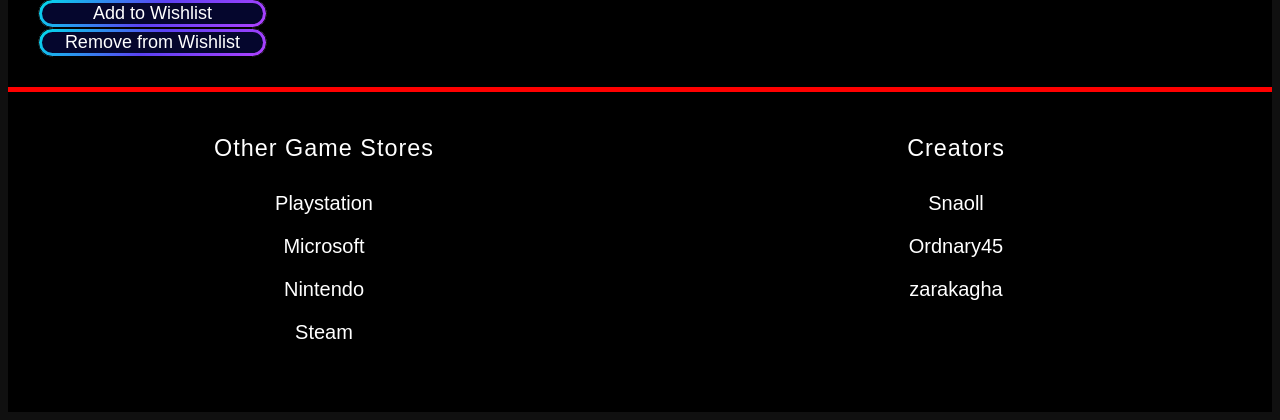
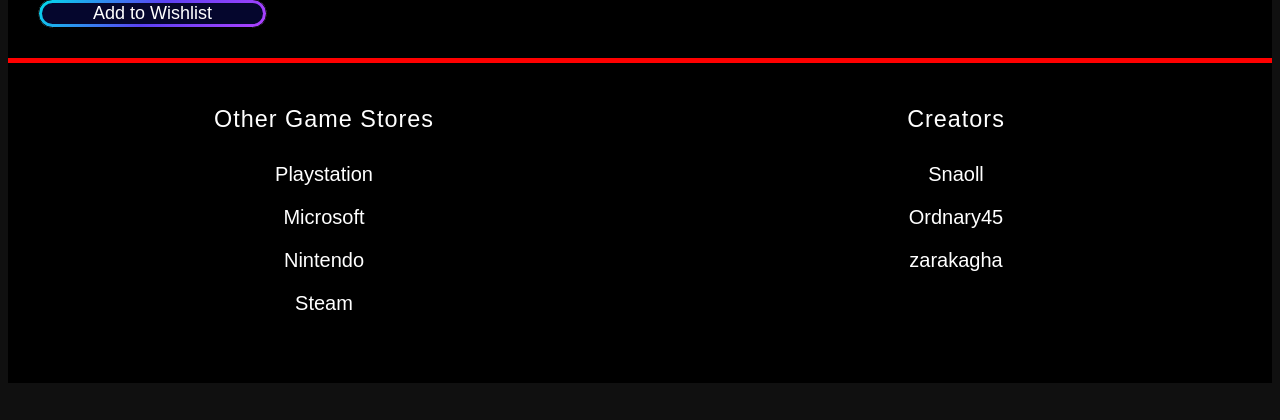
Before and after one commit to zarakagha/GameScout, a Flask app: page /gamedetail/1 in a window 1280 px wide. Shown: the part 1026-1446 px from the top of the page. After the commit the page ends 1409 px from the top, so only its background shows below. Run offline with Flask 3, Linux system fonts and the light colour scheme; data that the repository does not hold is empty; some web fonts are replaced.

Commit message:
Observer pattern addObserver and removeObserver implemented and functioning, changes to gamedetail HTML, and wishlist
added and removed wishlist buttons

```diff
--- a/app.py
+++ b/app.py
@@ -19,6 +19,7 @@ import re
 import threading
 from backend.sessionVariables import SessionData
 from backend.API import API
+from backend.gameobserver import WishlistGame
 
 
 
@@ -206,14 +207,14 @@ def addtowishlist(game):
 
      userid= session['userid']
 
-     sql = "SELECT * FROM WishList WHERE userID = %s AND gameID = %s;"
-     gameexists = WishList.select(sql,userid,game_id)
+     #sql = "SELECT * FROM WishList WHERE userID = %s AND gameID = %s;"
+     #gameexists = WishList.select(sql,userid,game_id)
+     game_added = WishlistGame.AddObserver(userid, game_id, game_price)
 
-
-     if gameexists:
+     if not game_added:
           return redirect('/wishlist')
 
-     WishList.insert(userid,game_id,game_price)
+     #WishList.insert(userid,game_id,game_price)
      api.addToWishList(game_id)
 
 
@@ -230,13 +231,16 @@ def removefromwishlist(game):
 
      userid= session['userid']
 
-     sql = "SELECT * FROM WishList WHERE userID = %s AND gameID = %s;"
-     usergameslist = WishList.select(sql,userid,game_id)
-     if not usergameslist:
+     #sql = "SELECT * FROM WishList WHERE userID = %s AND gameID = %s;"
+     #usergameslist = WishList.select(sql,userid,game_id)
+
+     GameRemoved = WishlistGame.RemoveObserver(userid, game_id)
+
+     if not GameRemoved:
           redirect('/wishlist')
 
-     sql = "DELETE FROM WishList WHERE userID = %s AND gameID = %s;"
-     WishList.remove(sql,userid,game_id)
+     #sql = "DELETE FROM WishList WHERE userID = %s AND gameID = %s;"
+     #WishList.remove(sql,userid,game_id)
 
      for i,j in sessionData.gamedetailDict.items():
           if j[4] == game_id:
--- a/templates/game.html
+++ b/templates/game.html
@@ -51,13 +51,6 @@
                     </button>
                 </form>
                 {% endfor %}
-
-                <form action="{{url_for('removefromwishlist',game=value)}}" method="GET" id="notWishlist">
-                    <button class="game-btn" role="button">
-                        <span class="text">Remove from Wishlist</span>
-                    </button>
-                </form>
-
             </div>
 
             <div class="split-right">
--- a/templates/wishlist.html
+++ b/templates/wishlist.html
@@ -57,6 +57,9 @@
                 <tr>
                     <td class="wishlist-container">
                         <a href="{{url_for('gamedetail',game_id=value[4])}}"><img src="https://steamcdn-a.akamaihd.net/steam/apps/{{key}}/library_600x900_2x.jpg" class="wishlist-img" alt=""style="text-align: left;"></a>
+                        <form action="{{url_for('removefromwishlist',game=value)}}" method="GET"><button class="game-btn" role="button">
+                            <span class="text">Remove from Wishlist</span>
+                        </button></form>
                     </td>
                     <td>{{value[3]}}</td>
                     <td>{{value[1]}}</td>
```
Also changed, not shown: backend/gameobserver.py (+22 -10 lines), 4 other files.
